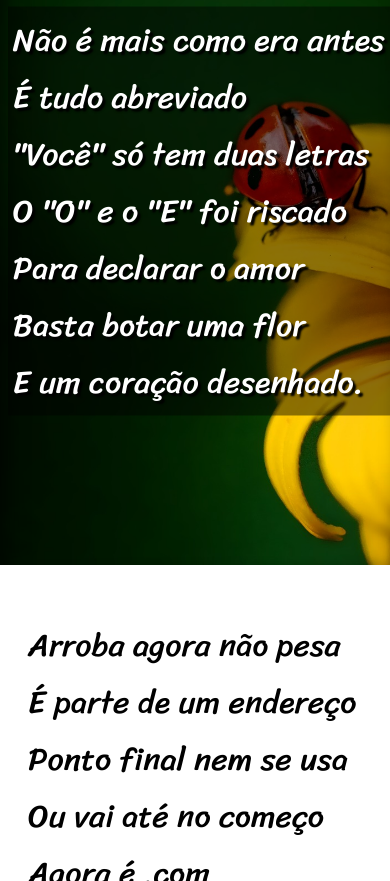
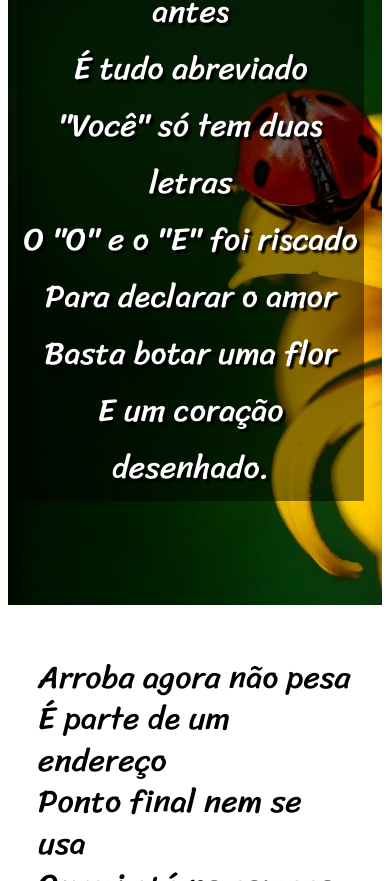
Before and after one commit to joeln356/Projeto-Cordel, a plain HTML site: page index.html in a window 390 px wide. Shown: the part 1119-2000 px from the top of the page. Drawn offline with Linux system fonts and the light colour scheme.

Commit message:
Update style.css

```diff
--- a/style.css
+++ b/style.css
@@ -1,6 +1,59 @@
 @import url('https://fonts.googleapis.com/css2?family=Sriracha&display=swap');
 
 @import url('https://fonts.googleapis.com/css2?family=Bebas+Neue&family=Passion+One:wght@400;700;900&family=Poppins:ital,wght@0,100;0,200;0,300;0,400;0,500;0,600;0,700;0,800;0,900;1,100;1,200;1,300;1,400;1,500;1,600;1,700;1,800;1,900&display=swap');
+
+@media (max-width: 768px) {
+
+    main {
+        font-size: 1.2em;  /* controla o tamanho global */
+        padding: 0 10px;
+    }
+
+    header {
+        font-size: 1.4em;
+    }
+
+    .poema {
+        padding: 10px;
+        line-height: 1.3em;
+    }
+
+    .ladybug, .folha {
+        height: auto;
+        padding: 40px 0;
+        background-attachment: scroll;
+    }
+
+    /* AQUI: texto igual ao resto do site */
+    .ladybug p,
+    .folha p {
+        position: relative;
+        text-align: center;
+        width: 90%;
+        left: 5%;
+        top: 0;
+        transform: none;
+        margin-top: 0;
+        padding: 10px;
+        font-size: 1em;    /* mantém igual ao main */
+    }
+
+    footer {
+        font-size: 0.8em;
+        padding: 15px;
+    }
+}
+
+
+html {
+    font-size: 100%; /* base correta */
+}
+
+body {
+    max-width: 100%;
+    overflow-x: hidden;
+}
+
 
 .poema{
     padding: 20px;
```
